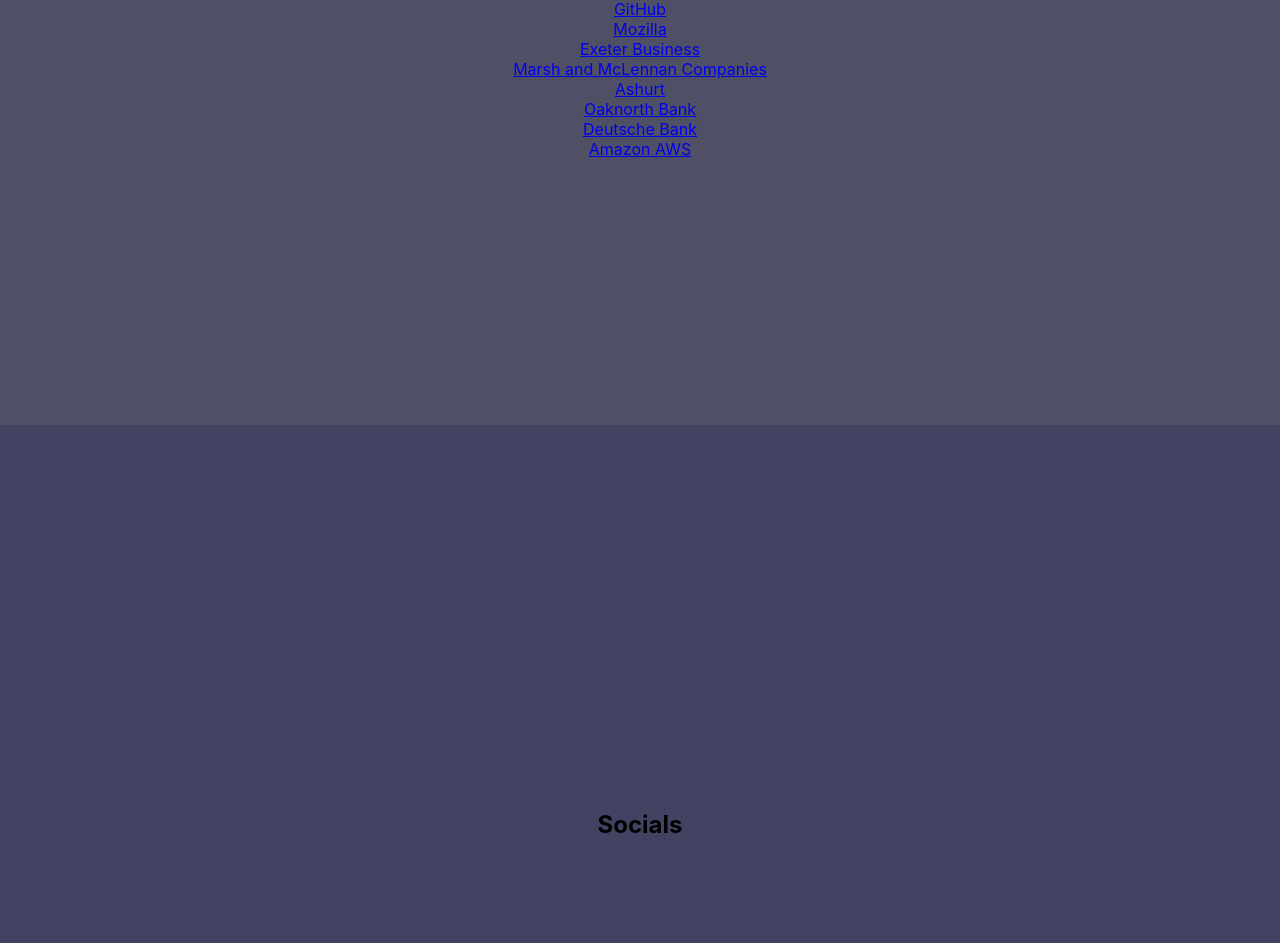
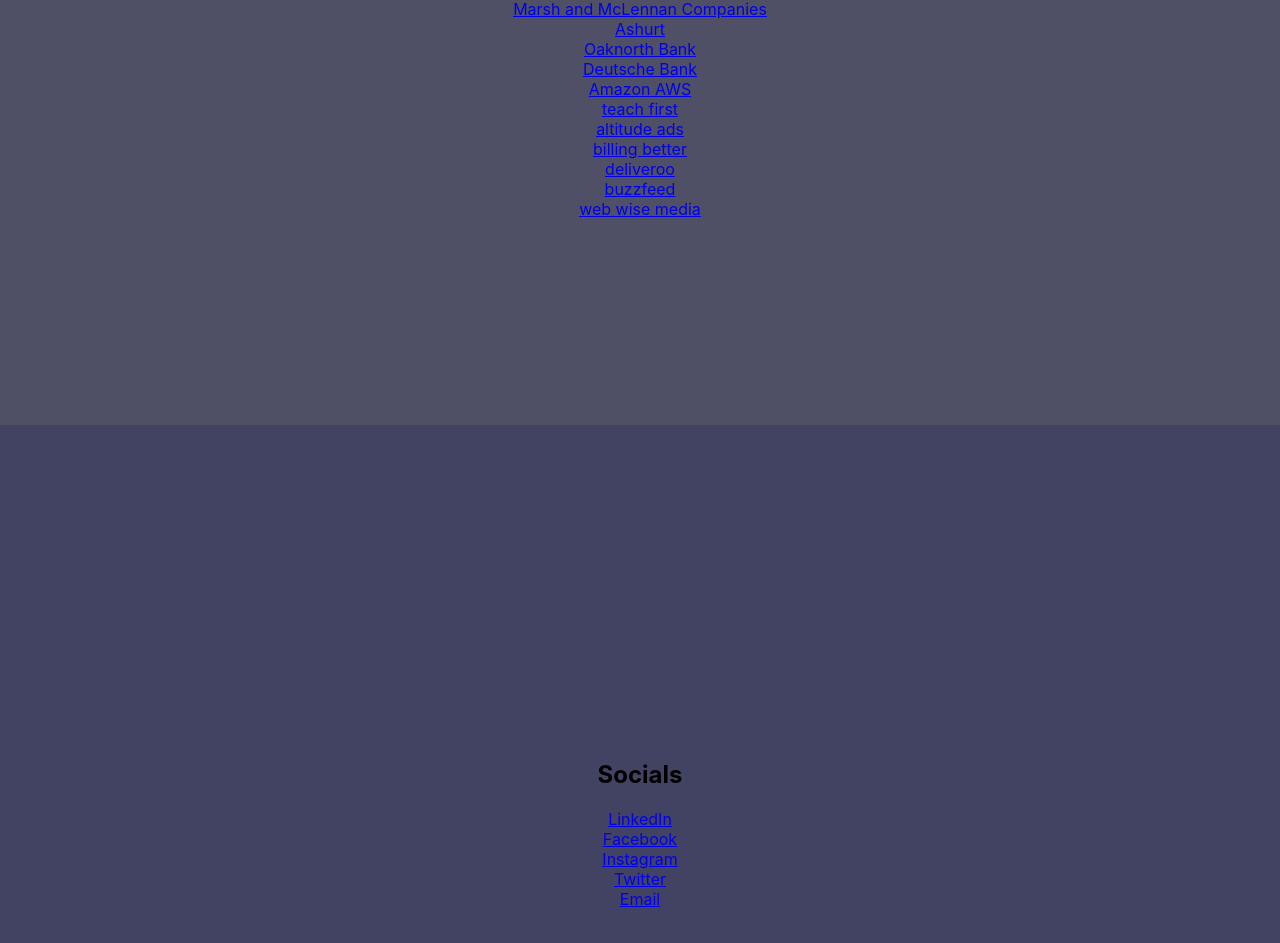
Before and after one commit to XsnakezonX/EES-website, a React (Create React App) app: page / in a window 1280 px wide. Shown: the part 3326-4269 px from the top of the page. Built offline with nearby package versions, Linux system fonts and the light colour scheme.

Commit message:
socials a tags and landing page draft

```diff
--- a/src/Components/Home.js
+++ b/src/Components/Home.js
@@ -76,6 +76,8 @@
             <SponsorContainer>
                 <h1>Sponsors</h1>
 
+                {/* clickable image Hyperlinks to sponsors websites */}
+
                 <a href="https://home.kpmg/uk/en/home.html" target="_blank">KPMG</a>
                 <a href="https://about.google/" target="_blank">Google</a>
                 <a href="https://about.google/" target="_blank">GitHub</a>
@@ -86,16 +88,26 @@
                 <a href="https://www.oaknorth.co.uk/" target="_blank">Oaknorth Bank</a>
                 <a href="https://www.db.com/" target="_blank">Deutsche Bank</a>
                 <a href="https://aws.amazon.com/" target="_blank">Amazon AWS</a>
-            <a href="" target="_blank"></a>
-            <a href="" target="_blank"></a>
-            <a href="" target="_blank"></a>
-            <a href="" target="_blank"></a>
+                <a href="https://www.teachfirst.org.uk/" target="_blank">teach first</a>
+                <a href="https://www.altitudeads.com/" target="_blank">altitude ads</a>
+                <a href="https://www.billingbetter.co.uk/" target="_blank">billing better</a>
+                <a href="https://deliveroo.co.uk/" target="_blank">deliveroo</a>
+                <a href="https://www.buzzfeed.com/uk " target="_blank">buzzfeed</a>
+                <a href="https://webwisemedia.co.uk/" target="_blank">web wise media</a>
 
 
             </SponsorContainer>
 
             <SocialsContainer>
                 <h1>Socials</h1>
+
+                {/* clickable Icons to the Society's various social media */}
+
+                <a href="https://home.kpmg/uk/en/home.html" target="_blank">LinkedIn</a>
+                <a href="https://about.google/" target="_blank">Facebook</a>
+                <a href="https://about.google/" target="_blank">Instagram</a>
+                <a href="https://www.mozilla.org/en-US/" target="_blank">Twitter</a>
+                <a href="https://business-school.exeter.ac.uk/" target="_blank">Email</a>
             </SocialsContainer>
 
 
```
Also changed, not shown: src/Components/Landing.js (added, +32 -0 lines). Lines whose indentation alone changed are shown as unchanged.
